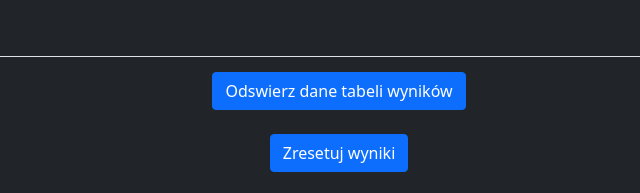
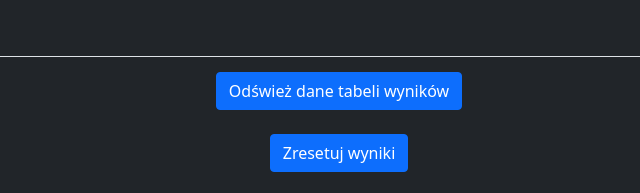
Before and after one commit to Iru21/TabelaWynikow, a website: page public/index.html in a window 1280 px wide. Shown: the top 193 px of the page, 301-941 px from the left. Drawn offline with nearby package versions, Linux system fonts and the light colour scheme; no server answers.

Commit message:
literówka xd

```diff
--- a/public/index.html
+++ b/public/index.html
@@ -29,7 +29,7 @@
             </nav>
 
             <div class="content">
-                <button type="button" class="btn btn-primary" onclick="addPlayersToTable()">Odswierz dane tabeli wyników</button>
+                <button type="button" class="btn btn-primary" onclick="addPlayersToTable()">Odśwież dane tabeli wyników</button>
                 <br>
                 <button type="button" class="btn btn-primary" onclick="resetData()">Zresetuj wyniki</button>
                 <br>
```
